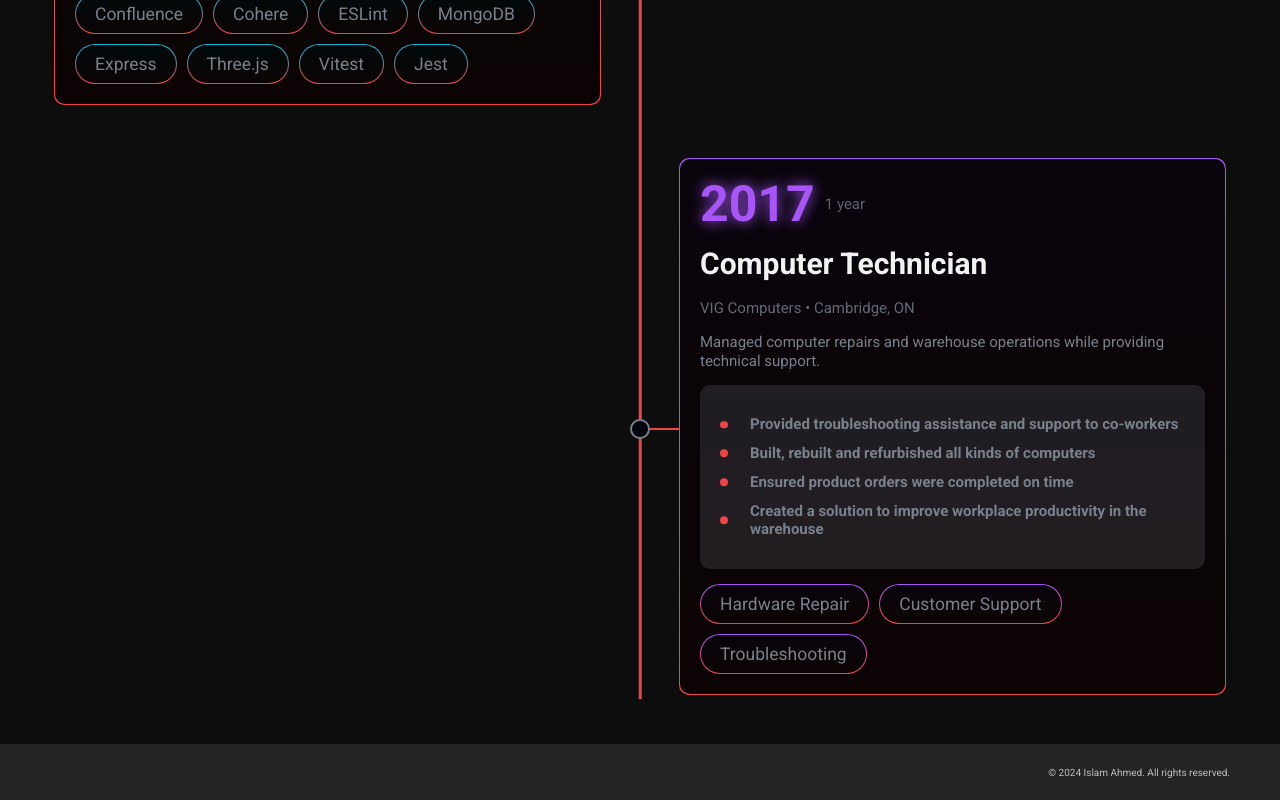
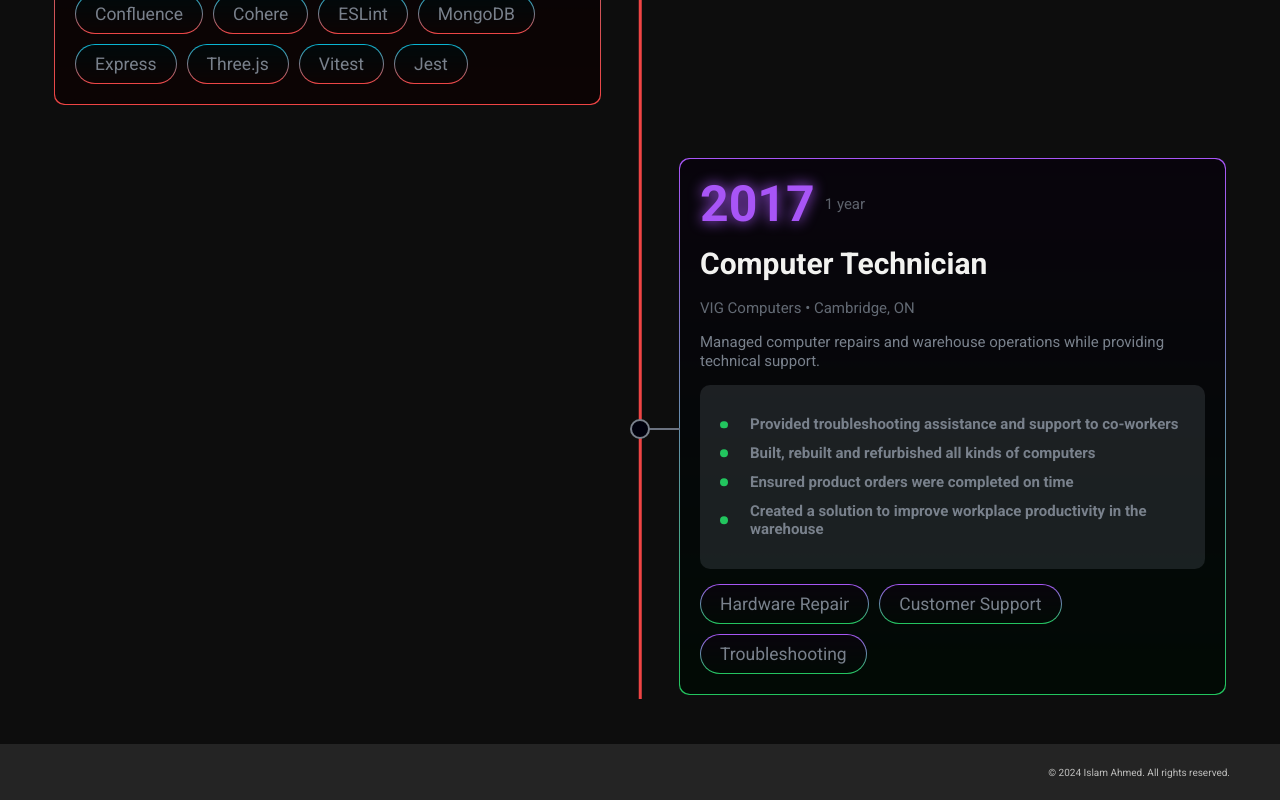
Before and after one commit to Babywise/islamahmed.ca, a React (Vite) app: page / in a window 1280 px wide. Shown: the part 1381-2181 px from the top of the page. Built offline with nearby package versions, Linux system fonts and the light colour scheme.

Commit message:
IA-80 updated timeline card colors

```diff
--- a/src/components/timeline/Timeline.css
+++ b/src/components/timeline/Timeline.css
@@ -21,7 +21,7 @@
     /* Horizontal Line */
     @apply before:absolute before:left-2 before:top-1/2 before:-translate-y-1/2;
     @apply before:h-[2px] before:w-6;
-    @apply before:bg-red-500;
+    @apply before:bg-gray-500;
     @apply lg:before:left-auto lg:before:right-0 lg:before:w-8;
 
     /* Dot */
@@ -66,7 +66,7 @@
 
   .timeline-card#card-2017 {
     /* Border Color */
-    @apply before:bg-gradient-to-b before:from-purple-500 before:to-red-500;
+    @apply before:bg-gradient-to-b before:from-purple-500 before:to-green-500;
   }
 
   /* Year Section */
@@ -120,7 +120,15 @@
 
     @apply before:absolute before:-left-6 before:top-1/2 before:-translate-y-1/2 before:rounded-full;
     @apply before:h-1.5 before:w-1.5 before:rounded-full;
+    @apply before:bg-general-40;
+  }
+
+  .timeline-card#card-2024 .bullet-points li {
     @apply before:bg-red-500;
+  }
+
+  .timeline-card#card-2017 .bullet-points li {
+    @apply before:bg-green-500;
   }
 
   /* Tags */
@@ -134,7 +142,7 @@
     @apply outline-none hover:outline-none;
     @apply relative isolate;
 
-    @apply hover:-translate-y-1;
+    @apply hover:-translate-y-1 hover:text-general-10 hover:after:bg-general-100/50;
     @apply transition-transform duration-300 ease-in-out;
 
     /* Border */
@@ -152,6 +160,6 @@
 
   .timeline-card#card-2017 .tag {
     /* Border Color */
-    @apply before:bg-gradient-to-b before:from-purple-500 before:to-red-500;
+    @apply before:bg-gradient-to-b before:from-purple-500 before:to-green-500;
   }
 }
```
